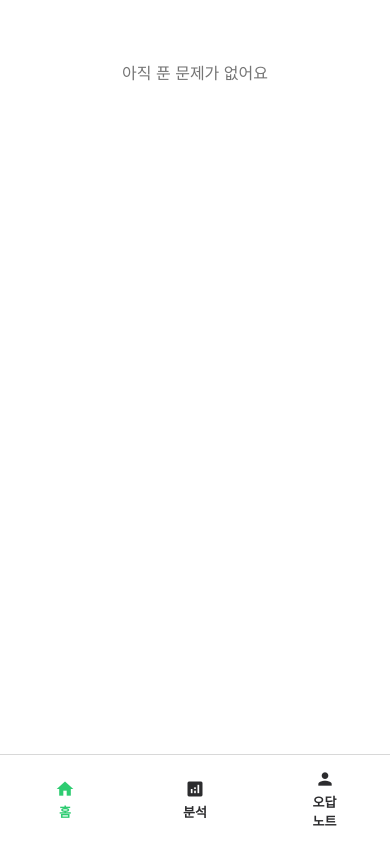
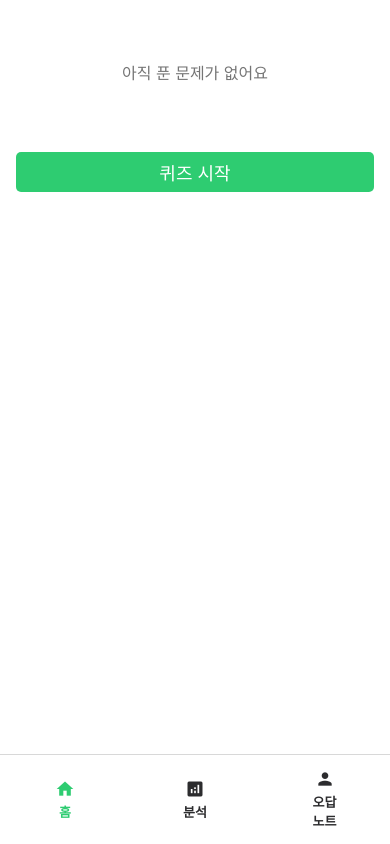
Before and after one commit to minwoo129/quizApp1, a React Native app: screen /HomeContainer in a window 390 px wide. Built offline with nearby package versions, Linux system fonts and the light colour scheme; what @ui-kitten/components would draw is missing.

Commit message:
퀴즈 시작 버튼 추가

```diff
--- a/src/component/screen/home/Home.tsx
+++ b/src/component/screen/home/Home.tsx
@@ -11,18 +11,22 @@ import {HomeProps} from './types';
 import {useNavigation} from '@react-navigation/native';
 import {MainStackNavigation} from '../../navigation/types';
 import QuizRecordInfo from './QuizRecordInfo';
+import QuizStartBtn from './QuizStartBtn';
 
 const Home: FC<HomeProps> = ({}) => {
   const mainStackNavigation = useNavigation<MainStackNavigation>();
 
-  const onPressQuiz = () => {
+  const onPressQuizStart = () => {
     mainStackNavigation.navigate('QuizPage');
   };
+
   return (
     <SafeAreaView style={styles.container}>
       <ScrollView style={styles.scrollView}>
         <View style={styles.scrollInsideView}>
           <QuizRecordInfo />
+
+          <QuizStartBtn onPressQuizStart={onPressQuizStart} />
         </View>
       </ScrollView>
     </SafeAreaView>
--- /dev/null
+++ b/src/component/screen/home/QuizStartBtn.tsx
@@ -0,0 +1,34 @@
+import React, {FC} from 'react';
+import {StyleSheet, View} from 'react-native';
+import {QuizStartBtnProps} from './types';
+import CommonButton from '../../common/CommonButton';
+import {AppColor} from '../../common/Styles';
+
+const QuizStartBtn: FC<QuizStartBtnProps> = ({onPressQuizStart}) => {
+  return (
+    <CommonButton
+      title="퀴즈 시작"
+      onPress={onPressQuizStart}
+      style={styles.button}
+      titleStyle={styles.title}
+    />
+  );
+};
+
+const styles = StyleSheet.create({
+  button: {
+    width: '100%',
+    height: 40,
+    backgroundColor: AppColor.main,
+    borderRadius: 5,
+    justifyContent: 'center',
+    alignItems: 'center',
+    marginTop: 20,
+  },
+  title: {
+    fontSize: 18,
+    color: '#fff',
+  },
+});
+
+export default React.memo(QuizStartBtn);
--- a/src/component/screen/home/types.ts
+++ b/src/component/screen/home/types.ts
@@ -1,3 +1,7 @@
 export interface HomeProps {}
 
 export interface QuizRecordInfoProps {}
+
+export interface QuizStartBtnProps {
+  onPressQuizStart(): void;
+}
```
